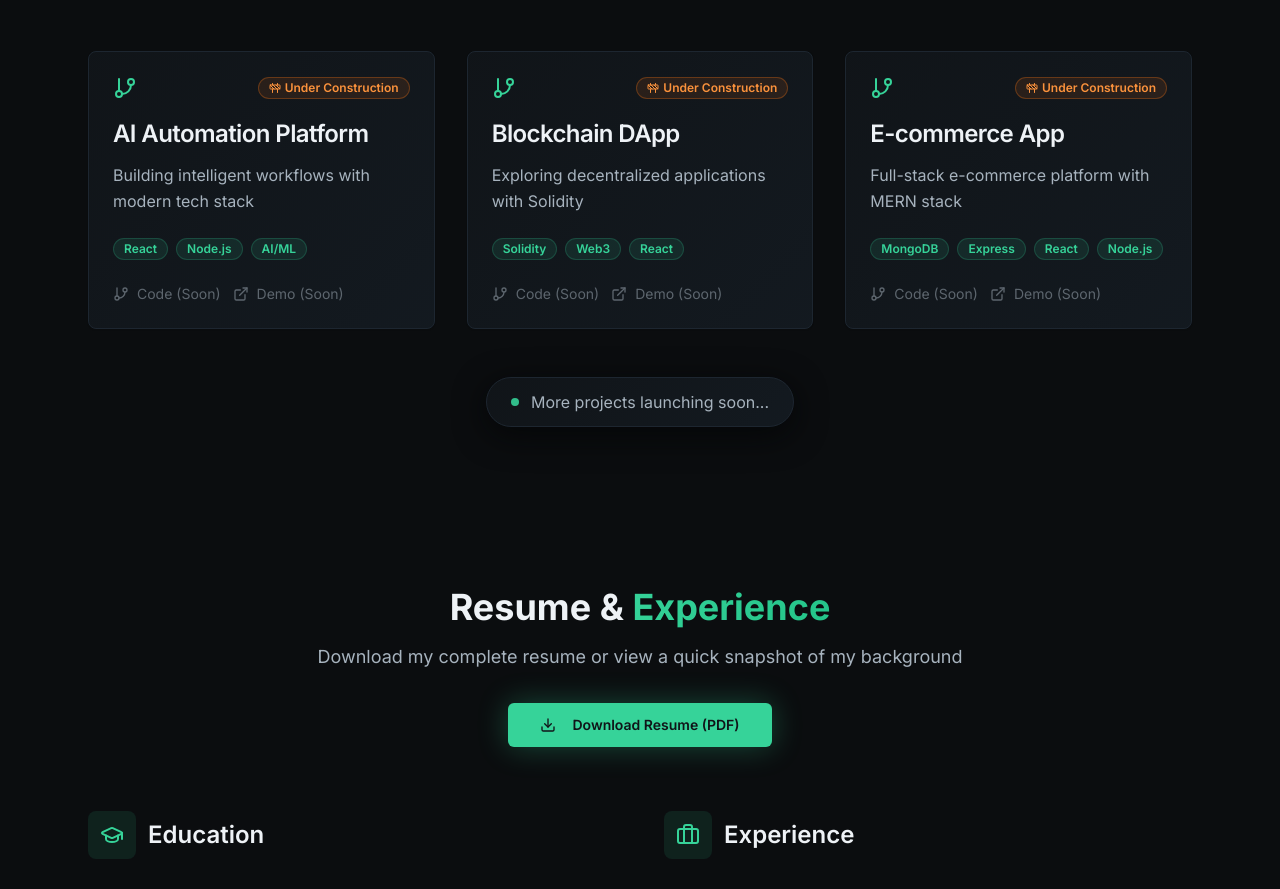
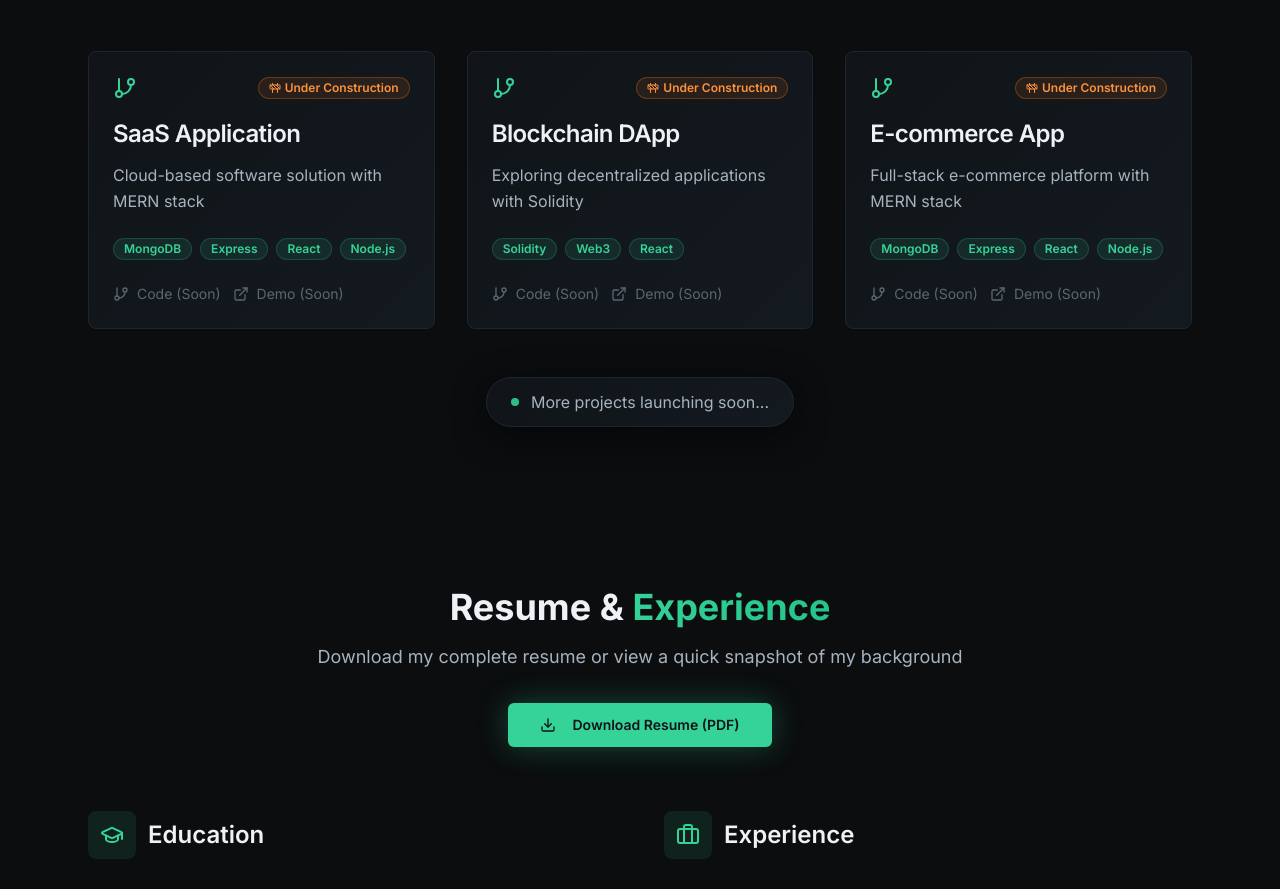
Before and after one commit to Vansh-srivastava007/vansh-3d-ai-folio, a React (Vite) app: page / in a window 1280 px wide. Shown: the part 1640-2529 px from the top of the page. Built offline with nearby package versions, Linux system fonts and the light colour scheme.

Commit message:
Update Projects Section
Replace "AI Automation" with "SaaS Application" in the Projects section, specifying MERN stack technologies.

```diff
--- a/src/components/Projects.tsx
+++ b/src/components/Projects.tsx
@@ -6,9 +6,9 @@ const Projects = () => {
   // Placeholder project cards
   const placeholderProjects = [
     {
-      title: "AI Automation Platform",
-      description: "Building intelligent workflows with modern tech stack",
-      tags: ["React", "Node.js", "AI/ML"],
+      title: "SaaS Application",
+      description: "Cloud-based software solution with MERN stack",
+      tags: ["MongoDB", "Express", "React", "Node.js"],
     },
     {
       title: "Blockchain DApp",
```
